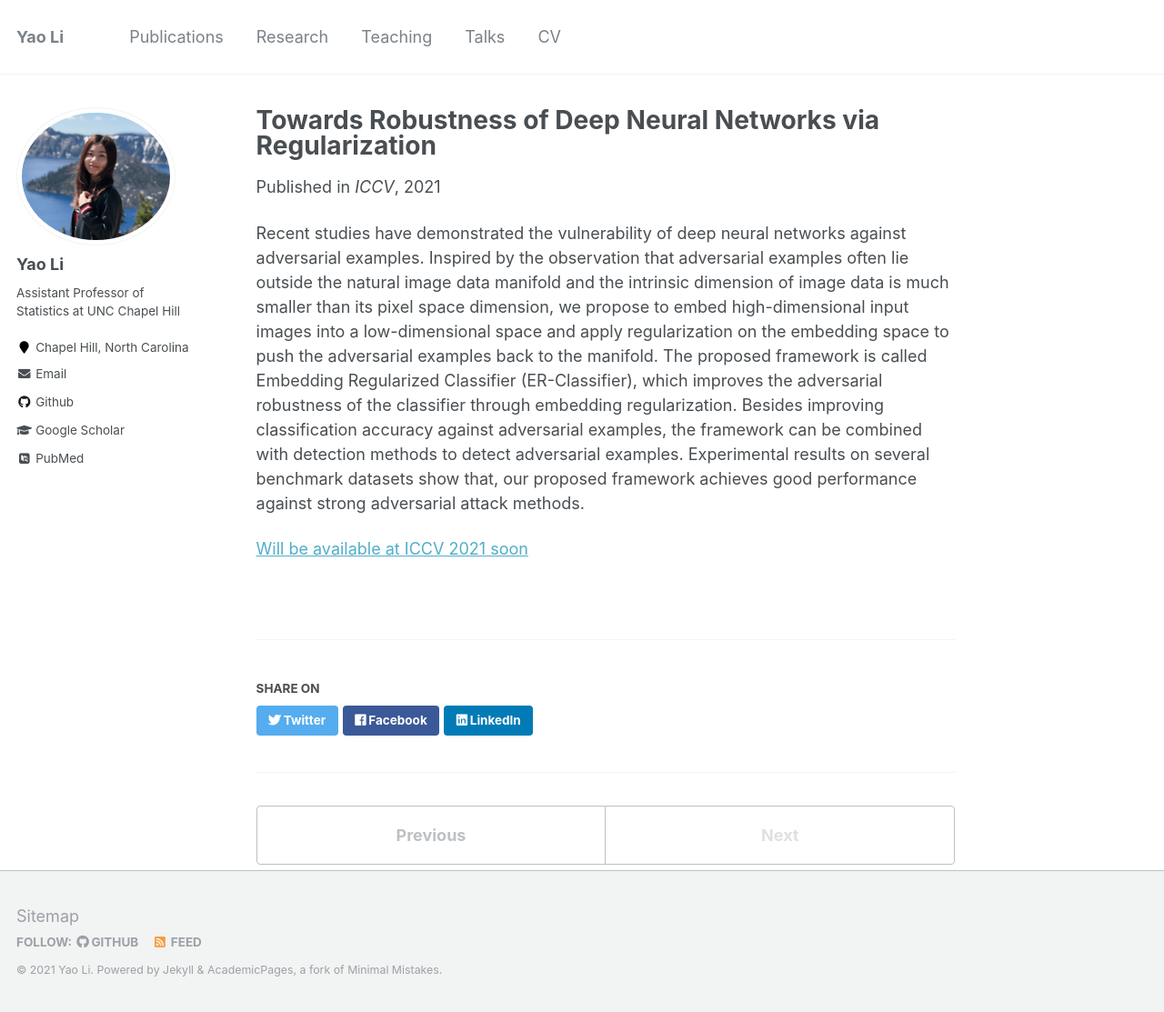
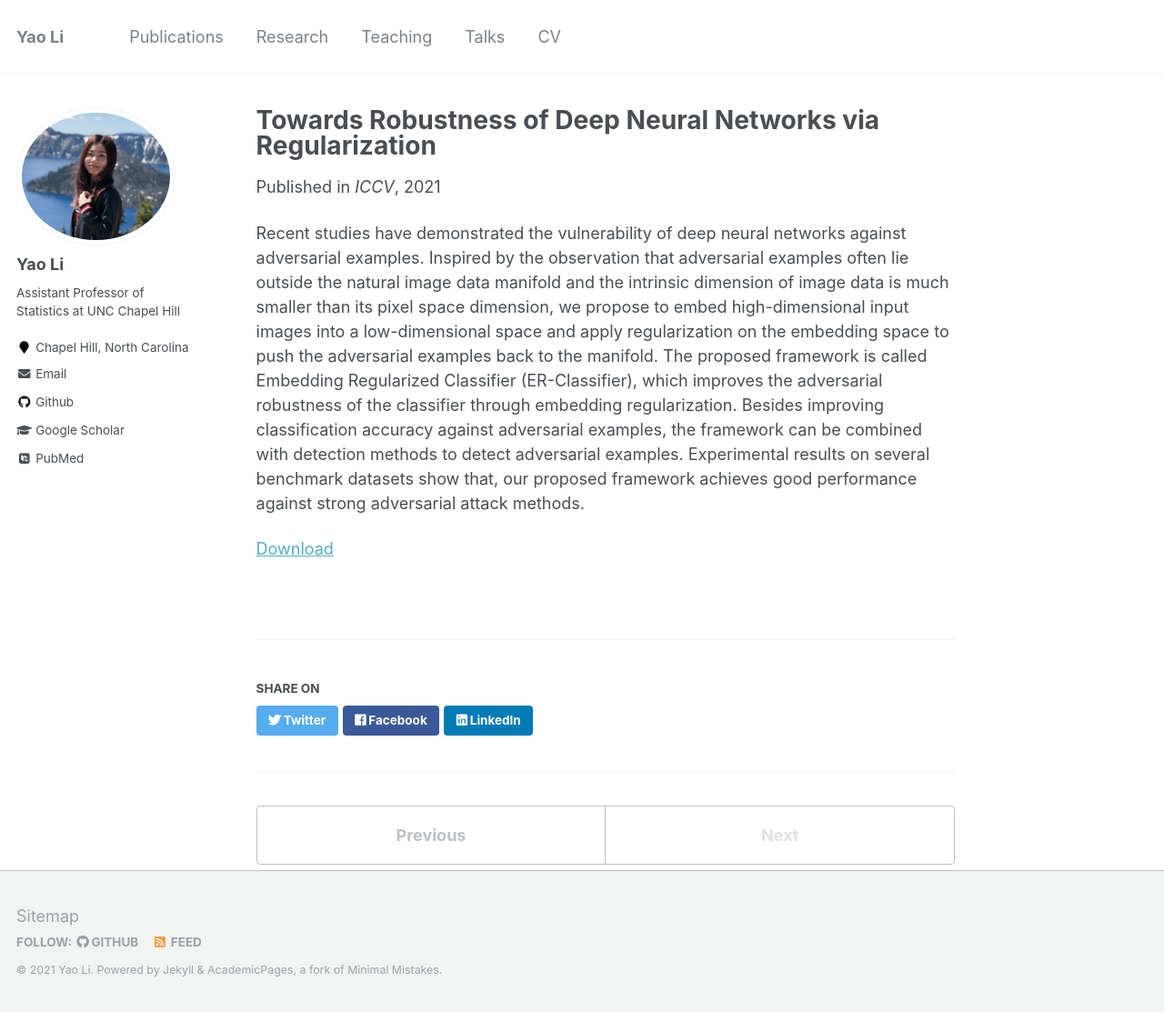
Before and after one commit to liyao880/yaoli, a Jekyll site: the page built from _publications/er_classifier.md, in a window 1280 px wide and 1113 px high. Shown: the whole window at 91% size. Built offline with Jekyll 4.4.1, drawn with Linux system fonts in a browser that asks for light colours; some web fonts are replaced.

Commit message:
Update er_classifier.md

```diff
--- a/_publications/er_classifier.md
+++ b/_publications/er_classifier.md
@@ -7,4 +7,4 @@
 ---
 Recent studies have demonstrated the vulnerability of deep neural networks against adversarial examples. Inspired by the observation that adversarial examples often lie outside the natural image data manifold and the intrinsic dimension of image data is much smaller than its pixel space dimension, we propose to embed high-dimensional input images into a low-dimensional space and apply regularization on the embedding space to push the adversarial examples back to the manifold. The proposed framework is called Embedding Regularized Classifier (ER-Classifier), which improves the adversarial robustness of the classifier through embedding regularization. Besides improving classification accuracy against adversarial examples, the framework can be combined with detection methods to detect adversarial examples. Experimental results on several benchmark datasets show that, our proposed framework achieves good performance against strong adversarial attack methods.
 
-[Will be available at ICCV 2021 soon]()
+[Download](https://openaccess.thecvf.com/content/ICCV2021/papers/Li_Towards_Robustness_of_Deep_Neural_Networks_via_Regularization_ICCV_2021_paper.pdf)
```
